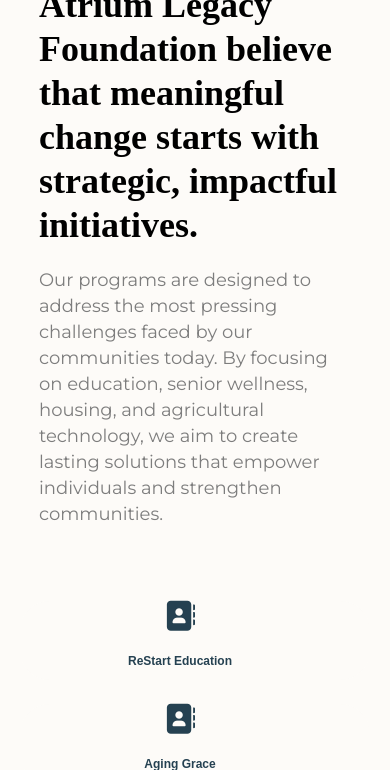
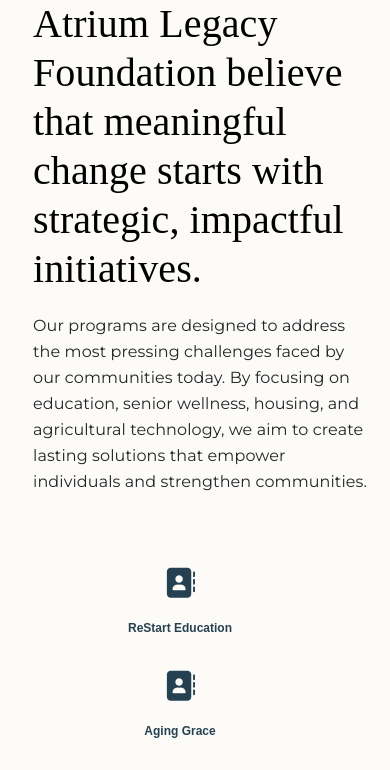
Before and after one commit to salmankhan03/Atriumlegacy, a PHP site: page /initiative.php in a window 390 px wide. Shown: the part 755-1525 px from the top of the page. Run offline with PHP 8.4, Linux system fonts and the light colour scheme.

Commit message:
adjust the alignment for the home, about us and initiative pages(not done)

```diff
--- a/initiative.php
+++ b/initiative.php
@@ -9,7 +9,7 @@
       <link href="https://fonts.googleapis.com/css2?family=Montserrat:wght@400;700&display=swap" rel="stylesheet">
       <link rel="stylesheet" href="https://maxcdn.bootstrapcdn.com/bootstrap/4.5.2/css/bootstrap.min.css">
       <link rel="stylesheet" href="https://cdnjs.cloudflare.com/ajax/libs/font-awesome/6.0.0-beta3/css/all.min.css">
-      <link rel="stylesheet" href="./css/initiative.css"
+      <link rel="stylesheet" href="./css/initiative.css">
       <script src="https://ajax.googleapis.com/ajax/libs/jquery/3.7.1/jquery.min.js"></script>
       <script src="https://maxcdn.bootstrapcdn.com/bootstrap/4.5.2/js/bootstrap.min.js"></script>
       <style id='green-planet-retina-inline-css' type='text/css'>
@@ -69,7 +69,7 @@
          #cmsmasters_heading_rrgejmijg {
          text-align:center;
          margin-top:0px;
-         margin-bottom:20px;
+         /* margin-bottom:20px;  */
          }
          #cmsmasters_heading_rrgejmijg .cmsmasters_heading {
          text-align:center;
@@ -871,6 +871,7 @@
          font-size:46px;
          line-height:58px;
          font-family:Orpheus Pro;
+         color:#000
          }
          #cmsmasters_heading_vb4bc56kh4 .cmsmasters_heading a:hover {
          }
@@ -1166,18 +1167,18 @@
          align-items: center;
          }
          .elementor-element-populated {
-         margin: 0% 12% 0% 18% !important;
+         /* margin: 0% 12% 0% 18% !important;
          --e-column-margin-right: 12% !important;
-         --e-column-margin-left: 18% !important;
+         --e-column-margin-left: 18% !important; */
          }
          .elementor-widget-spacer.sc_height_huge .elementor-spacer-inner {
          height: 120px !important;
          }
          @media (max-width: 1279px) {
          .elementor-element-populated {
-         margin: 0% 10% 0% 10% !important;
+         /* margin: 0% 10% 0% 10% !important;
          --e-column-margin-right: 10% !important;
-         --e-column-margin-left: 10% !important;
+         --e-column-margin-left: 10% !important; */
          }
          .elementor-widget-spacer.sc_height_huge .elementor-spacer-inner {
          height: 90px !important;
@@ -1435,7 +1436,7 @@
                            <div id="cmsmasters_column_tsg36hzfki" class="cmsmasters_column one_first">
                               <div class="cmsmasters_column_inner">
                                  <div id="cmsmasters_heading_rrgejmijg" class="cmsmasters_heading_wrap cmsmasters_heading_align_center">
-                                    <h2 class="cmsmasters_heading">Our Initiatives</h2>
+                                    <h2 class="cmsmasters_heading" style="font-family: 'Orpheus Pros'; font-weight: bold">Our Initiatives</h2>
                                  </div>
                               </div>
                            </div>
@@ -1445,6 +1446,7 @@
                </div>
             </div>
             <!-- Top Section Close -->
+
             <!-- Empty Space  -->
             <div class="elementor-element elementor-element-7c02393 sc_height_huge sc_fly_static elementor-widget elementor-widget-spacer trx_addons_parallax_layers_inited trx_addons_parallax_blocks_inited" data-id="7c02393" data-element_type="widget" data-widget_type="spacer.default">
                <div class="elementor-widget-container">
@@ -1455,6 +1457,7 @@
             </div>
             <!-- Empty Space -->
             <!--  -->
+            <div class = "container">
                <section class="elementor-section elementor-inner-section elementor-element elementor-element-5e31116 elementor-section-content-middle elementor-section-boxed elementor-section-height-default elementor-section-height-default sc_fly_static trx_addons_parallax_layers_inited trx_addons_parallax_blocks_inited" data-id="5e31116" data-element_type="section">
                   <div class="elementor-container elementor-column-gap-no">
                      <div class="elementor-column elementor-col-50 elementor-inner-column elementor-element elementor-element-a992ab3 sc_inner_width_none sc_content_align_inherit sc_layouts_column_icons_position_left sc_fly_static trx_addons_parallax_layers_inited trx_addons_parallax_blocks_inited" data-id="a992ab3" data-element_type="column">
@@ -1467,7 +1470,7 @@
                         </div>
                      </div>
                      <div class="elementor-column elementor-col-50 elementor-inner-column elementor-element elementor-element-05f896a sc_inner_width_none sc_content_align_inherit sc_layouts_column_icons_position_left sc_fly_static trx_addons_parallax_layers_inited trx_addons_parallax_blocks_inited" data-id="05f896a" data-element_type="column">
-                     <div class="elementor-widget-wrap elementor-element-populated">
+                        <div class="elementor-widget-wrap elementor-element-populated" style="margin-left: 5%">
                            <div class="elementor-element elementor-element-247d4d6 animation_type_block sc_fly_static elementor-widget elementor-widget-trx_sc_title trx_addons_parallax_layers_inited trx_addons_parallax_blocks_inited animated heart-fadeinup" data-id="247d4d6" data-element_type="widget" data-settings="{&quot;_animation&quot;:&quot;heart-fadeinup&quot;}" data-widget_type="trx_sc_title.default">
                               <div class="elementor-widget-container">
                                  <div class="sc_title sc_title_default">
@@ -1477,28 +1480,30 @@
                                  </div>
                               </div>
                            </div>
-                        <div class="elementor-element elementor-element-f2fbea1 sc_fly_static elementor-widget elementor-widget-spacer trx_addons_parallax_layers_inited trx_addons_parallax_blocks_inited" data-id="f2fbea1" data-element_type="widget" data-widget_type="spacer.default">
+                           <!-- <div class="elementor-element elementor-element-f2fbea1 sc_fly_static elementor-widget elementor-widget-spacer trx_addons_parallax_layers_inited trx_addons_parallax_blocks_inited" data-id="f2fbea1" data-element_type="widget" data-widget_type="spacer.default">
                               <div class="elementor-widget-container">
                                  <div class="elementor-spacer">
                                     <div class="elementor-spacer-inner"></div>
                                  </div>
                               </div>
-                        </div>
+                           </div> -->
                            <div class="elementor-element elementor-element-1fad025 animation_type_block sc_fly_static elementor-widget elementor-widget-text-editor trx_addons_parallax_layers_inited trx_addons_parallax_blocks_inited animated heart-fadeinup" data-id="1fad025" data-element_type="widget" data-settings="{&quot;_animation&quot;:&quot;heart-fadeinup&quot;,&quot;_animation_delay&quot;:100}" data-widget_type="text-editor.default">
                               <div class="elementor-widget-container" style="font-family:'Montserrat'">
                                  Our programs are designed to address the most pressing challenges faced by our communities today. By focusing on education, senior wellness, housing, and agricultural technology, we aim to create lasting solutions that empower individuals and strengthen communities.
                               </div>
-                           <div class="elementor-element elementor-element-1647951 sc_fly_static elementor-widget elementor-widget-spacer trx_addons_parallax_layers_inited trx_addons_parallax_blocks_inited" data-id="1647951" data-element_type="widget" data-widget_type="spacer.default">
+                              <!-- <div class="elementor-element elementor-element-1647951 sc_fly_static elementor-widget elementor-widget-spacer trx_addons_parallax_layers_inited trx_addons_parallax_blocks_inited" data-id="1647951" data-element_type="widget" data-widget_type="spacer.default">
                                  <div class="elementor-widget-container">
                                     <div class="elementor-spacer">
                                        <div class="elementor-spacer-inner"></div>
                                     </div>
                                  </div>
+                              </div> -->
                            </div>
                         </div>
                      </div>
                   </div>
                </section>
+            </div>
             <!--  -->
             <!-- Empty Space -->
             <div class="elementor-element elementor-element-df4c366 sc_height_huge sc_fly_static elementor-widget elementor-widget-spacer trx_addons_parallax_layers_inited trx_addons_parallax_blocks_inited" data-id="df4c366" data-element_type="widget" data-widget_type="spacer.default">
@@ -1687,8 +1692,9 @@
                   </div>
                </div>
                <!-- Empty Space -->
-               <!-- Partnership Section  -->
+               <!-- Future Initiatives Section  -->
                <div id="cmsmasters_row_47292o7tzc" class="cmsmasters_row cmsmasters_color_scheme_default cmsmasters_row_top_default cmsmasters_row_bot_default cmsmasters_row_fullwidth">
+                  <div class = "container">
                      <div class="cmsmasters_row_outer_parent">
                         <div class="cmsmasters_row_outer">
                            <div class="cmsmasters_row_inner cmsmasters_row_fullwidth cmsmasters_row_no_margin">
@@ -1706,8 +1712,10 @@
                                     <!-- Tabs End -->
                                     </div>
                                  </div>
-                              <div id="cmsmasters_column_5gdbuf4sco" class="cmsmasters_column one_half">
+                                 <!-- <div id="cmsmasters_column_5gdbuf4sco" class="cmsmasters_column one_half">
                                     <div class="cmsmasters_column_inner"></div>
+                                 </div> -->
+                              </div>
                            </div>
                         </div>
                      </div>
@@ -1717,6 +1725,8 @@
             <!--  -->
          </div>
       </div>
+
+      <?php include 'footer.php'; ?>
       <!-- Tabs Script -->
       <script>
          document.querySelectorAll('.tab-button').forEach(button => {
```
Also changed, not shown: about_us.php (+28 -33 lines), index.php (+15 -9 lines). Lines whose indentation alone changed are shown as unchanged.
